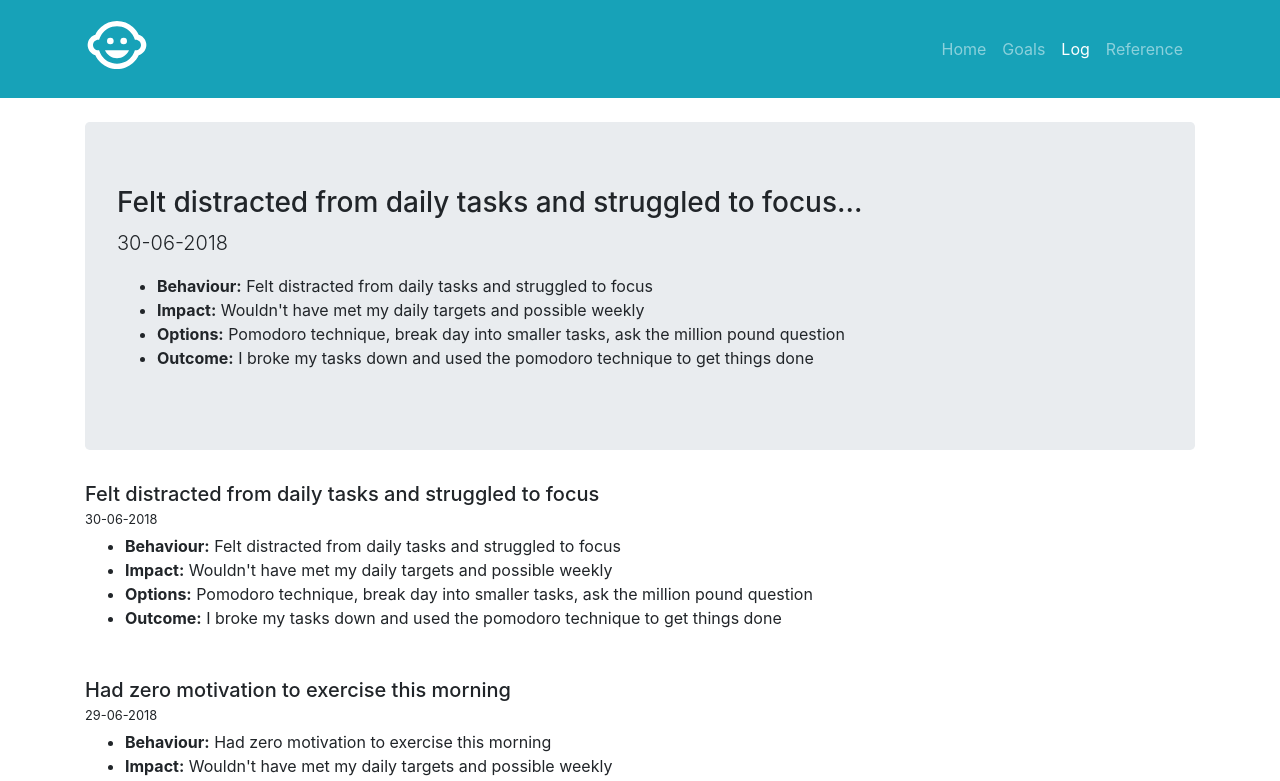
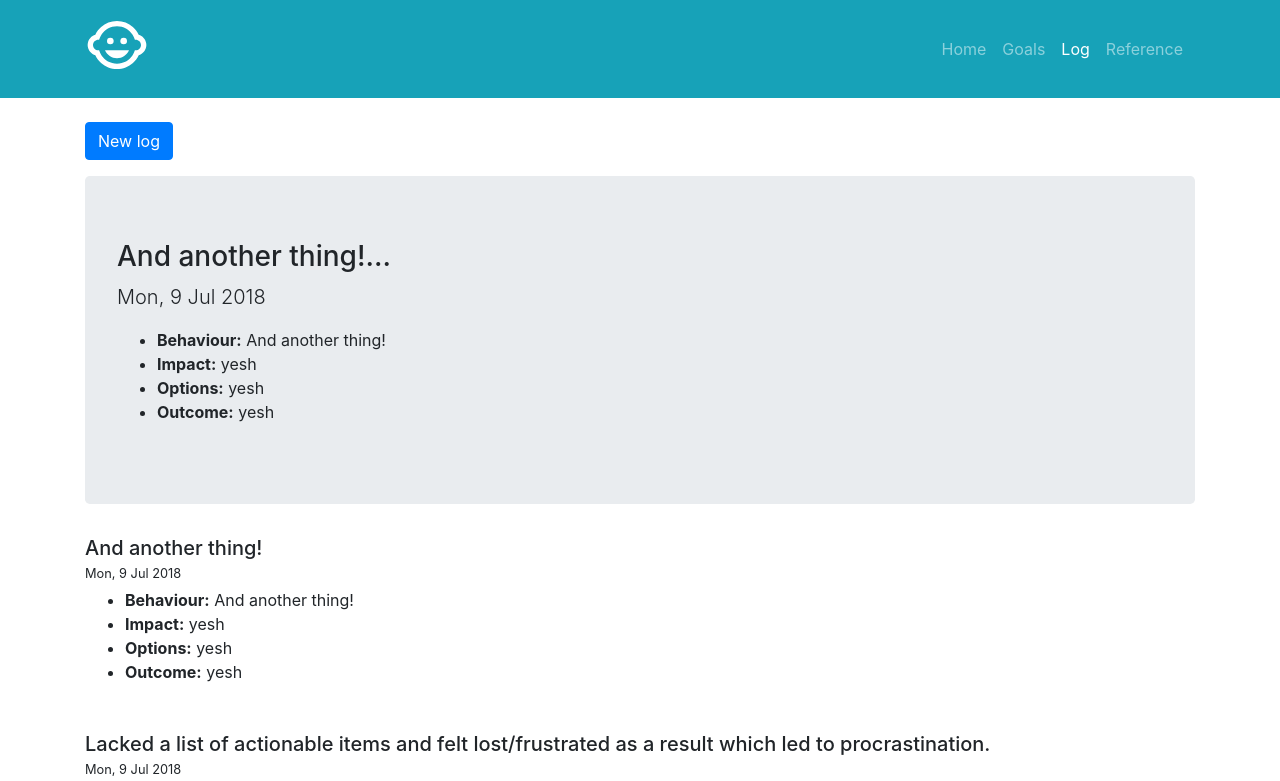
Before and after one commit to tmwild/self, a Next.js app: page /logs in a window 1280 px wide. Shown: the top 781 px of the page. Built offline with nearby package versions, Linux system fonts and the light colour scheme.

Commit message:
linked logs to API

```diff
--- a/components/ListLogs.js
+++ b/components/ListLogs.js
@@ -7,7 +7,7 @@ const ListLogs = (props) => (
             <div className="list-group-flush">
             {props.logs.map((log) => (
                 <Link as={`/logs/${log.id}`} href={`/logs?id=${log.id}`} key={log.id}>
-                    <a className="list-group-item list-group-item-action">{log.id}: {log.behaviour.substring(0,50)}</a>
+                    <a className="list-group-item list-group-item-action">{ new Date(parseInt(log.id)*1000).toLocaleDateString('en-GB', { weekday: 'short', year: 'numeric', month: 'short', day: 'numeric' }) }: {log.behaviour.substring(0,50)}</a>
                 </Link>
             ))}
             </div>
--- /dev/null
+++ b/components/forms/Log.js
@@ -0,0 +1,88 @@
+const axios = require('axios')
+
+class LogForm extends React.Component {
+    constructor(props) {
+      super(props);
+
+        this.state = {
+            id: '123',
+            behaviour: '',
+            impact: '',
+            options: '',
+            outcome: ''
+        }
+
+        this.handleChange = this.handleChange.bind(this)
+        this.handleSubmit = this.handleSubmit.bind(this)
+    }
+
+    handleChange(event) {
+        this.setState({ [event.target.name] : event.target.value })
+    }
+
+    handleSubmit(event) {
+
+        event.preventDefault();
+
+        const id = + new Date()
+        const { behaviour, impact, options, outcome } = this.state
+
+        axios.post('api/add/logs', { id, behaviour, impact, options, outcome })
+        .then(function (response) {
+            console.log(response);
+        })
+        .catch(function (error) {
+            console.log(error)
+        })
+    }
+
+    render() {
+      return (
+        <React.Fragment>
+        <p>
+            <button class="btn btn-primary" type="button" data-toggle="collapse" data-target="#logForm" aria-expanded="false" aria-controls="logForm">
+                New log
+            </button>
+        </p>
+        <div class="collapse mb-3" id="logForm">
+            <div class="card card-body">
+                <form onSubmit={this.handleSubmit}>
+                    <div className="form-group row">
+                        <label htmlFor="behaviour" className="col-sm-2 col-form-label">Behaviour:</label>
+                        <div className="col-sm-10">
+                            <small className="form-text text-muted">Think of times your thoughts were led by emotions you didn't want.</small>
+                            <input value={this.state.behaviour} onChange={this.handleChange} type="text" className="form-control" name="behaviour" id="behaviour" placeholder="Chimp thoughts or behaviour" />
+                        </div>
+                    </div>
+                    <div className="form-group row">
+                        <label htmlFor="impact" className="col-sm-2 col-form-label">Impact:</label>
+                        <div className="col-sm-10">
+                        <small className="form-text text-muted">What was the impact of your thoughts or behaviour?.</small>
+                            <input value={this.state.impact} onChange={this.handleChange} type="text" className="form-control" name="impact" id="impact" placeholder="What real or possible impact did the behavour have?" />
+                        </div>
+                    </div>
+                    <div className="form-group row">
+                        <label htmlFor="options" className="col-sm-2 col-form-label">Options:</label>
+                        <div className="col-sm-10">
+                            <small className="form-text text-muted">Exercise, box or banana.</small>
+                            <input value={this.state.options} onChange={this.handleChange} type="text" className="form-control" name="options" id="options" placeholder="What options were available to manage the chimp?" />
+                        </div>
+                    </div>
+                    <div className="form-group row">
+                        <label htmlFor="outcome" className="col-sm-2 col-form-label">Outcome:</label>
+                        <div className="col-sm-10">
+                            <small className="form-text text-muted">Was your management technique successful? Why?.</small>
+                            <input value={this.state.outcome} onChange={this.handleChange} type="text" className="form-control" name="outcome" id="outcome" placeholder="What was the outcome?" />
+                        </div>
+                    </div>
+
+                    <button type="submit" className="btn btn-primary pull-right">Submit</button>
+                </form>
+            </div>
+        </div>
+        </React.Fragment>
+      );
+    }
+  }
+
+  export default LogForm
--- a/data/logs.json
+++ b/data/logs.json
@@ -1,21 +1 @@
-{
-    "data": [{
-        "id": "28-06-2018",
-        "behaviour": "Wanted to order take-away rather than go shopping and cook",
-        "impact": "Wouldn't have met my daily targets and possible weekly",
-        "options": "Pomodoro technique, break day into smaller tasks, ask the million pound question",
-        "outcome": "I broke my tasks down and used the pomodoro technique to get things done"
-    }, {
-        "id": "29-06-2018",
-        "behaviour": "Had zero motivation to exercise this morning",
-        "impact": "Wouldn't have met my daily targets and possible weekly",
-        "options": "Pomodoro technique, break day into smaller tasks, ask the million pound question",
-        "outcome": "I broke my tasks down and used the pomodoro technique to get things done"
-    }, {
-        "id": "30-06-2018",
-        "behaviour": "Felt distracted from daily tasks and struggled to focus",
-        "impact": "Wouldn't have met my daily targets and possible weekly",
-        "options": "Pomodoro technique, break day into smaller tasks, ask the million pound question",
-        "outcome": "I broke my tasks down and used the pomodoro technique to get things done"
-    }]
-}
+{"data":[{"id":1531063836,"behaviour":"Wanted to order take-away rather than go shopping and cook","impact":"Wouldn't have met my daily targets and possible weekly","options":"Pomodoro technique, break day into smaller tasks, ask the million pound question","outcome":"I broke my tasks down and used the pomodoro technique to get things done"},{"id":1531150236,"behaviour":"Lacked a list of actionable items and felt lost/frustrated as a result which led to procrastination.","impact":"I could have investigated the self-build codebase and gained a little understanding of the area but didn't.","options":"Creating actionable items with rewards and using the pomodoro technique to get them done.","outcome":"Didn't create a list! I'll create a list ready for tomorrow, broken into 25/5 P-units and with mini-rewards."},{"id":1531150355,"behaviour":"And another thing!","impact":"yesh","options":"yesh","outcome":"yesh"}]}
--- a/package.json
+++ b/package.json
@@ -4,9 +4,11 @@
   "description": "",
   "main": "index.js",
   "dependencies": {
+    "axios": "^0.18.0",
     "body-parser": "^1.18.3",
     "express": "^4.16.3",
     "fs": "0.0.1-security",
+    "multer": "^1.3.1",
     "next": "^6.0.3",
     "react": "^16.4.1",
     "react-dom": "^16.4.1",
--- a/pages/logs.js
+++ b/pages/logs.js
@@ -1,5 +1,6 @@
 import Layout from '../components/Layout'
 import SiteHead from '../components/SiteHead'
+import LogForm from '../components/forms/Log'
 
 import Logs from '../data/logs'
 
@@ -10,9 +11,11 @@ const Page = (props) => (
     <div className="row">
         <div className="col-12 mt-4 mb-5">
 
+            <LogForm />
+
             <div className="jumbotron">
                 <h3>{`${props.current.behaviour.substring(0, 70)}...`}</h3>
-                <p className="lead">{props.current.id}</p>
+                <p className="lead">{ new Date(parseInt(props.current.id)*1000).toLocaleDateString('en-GB', { weekday: 'short', year: 'numeric', month: 'short', day: 'numeric' }) }</p>
                 <ul>
                     <li><strong>Behaviour:</strong> {props.current.behaviour}</li>
                     <li><strong>Impact:</strong> {props.current.impact}</li>
@@ -24,7 +27,7 @@ const Page = (props) => (
             {props.logs.map((log, index) => (
                 <div key={index} className="mb-5">
                     <h5 className="mb-0">{log.behaviour}</h5>
-                    <p className="mb-1"><small>{log.id}</small></p>
+                    <p className="mb-1"><small>{ new Date(parseInt(log.id)*1000).toLocaleDateString('en-GB', { weekday: 'short', year: 'numeric', month: 'short', day: 'numeric' }) }</small></p>
                     <ul className="mt-0">
                         <li><strong>Behaviour:</strong> {log.behaviour}</li>
                         <li><strong>Impact:</strong> {log.impact}</li>
@@ -40,7 +43,7 @@ const Page = (props) => (
 )
 
 Page.getInitialProps = async function(context) {
-    const { id } = context.query
+    const { id } = context.query || '00'
 
     Logs.data.reverse()
 
--- a/server.js
+++ b/server.js
@@ -9,9 +9,11 @@ const handle = app.getRequestHandler()
 
 app.prepare()
 .then(() => {
-  const server = express()
+    const server = express()
 
-  server.use(bodyParser.urlencoded({ extended: true }))
+    server.use(bodyParser.urlencoded({ extended: true }))
+    server.use(bodyParser.json())
+
 
 // Dynamic Pages
   server.get('/goals/:id', (req, res) => {
```
Also changed, not shown: api/log.js (deleted, +0 -9 lines), 1 other file (tests, documents, lock files or other folders).
